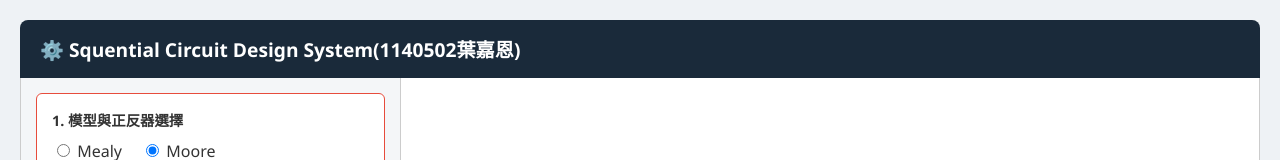
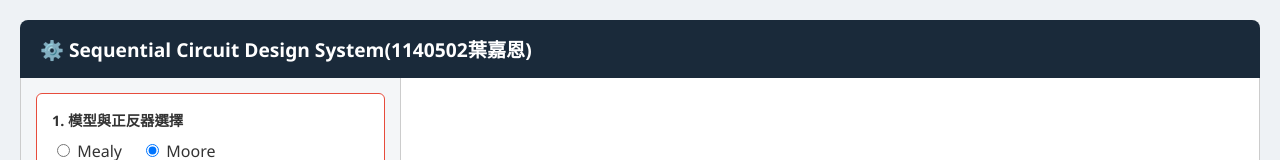
Before and after one commit to Josh-handsome/logic_circuit_project, a plain HTML site: page index.html in a window 1280 px wide. Shown: the top 160 px of the page. Drawn offline with Linux system fonts and the light colour scheme.

Commit message:
Update index.html

```diff
--- a/index.html
+++ b/index.html
@@ -3,7 +3,7 @@
 <head>
     <meta charset="UTF-8">
     <meta name="viewport" content="width=device-width, initial-scale=1.0">
-    <title>Squential Circuit Design System(1140502葉嘉恩)</title>
+    <title>Sequential Circuit Design System(1140502葉嘉恩)</title>
     <style>
         :root {
             --primary: #0056b3;
@@ -220,7 +220,7 @@
 <body>
 
 <header>
-    <span>⚙️ Squential Circuit Design System(1140502葉嘉恩)</span>
+    <span>⚙️ Sequential Circuit Design System(1140502葉嘉恩)</span>
 </header>
 
 <div class="container">
```
